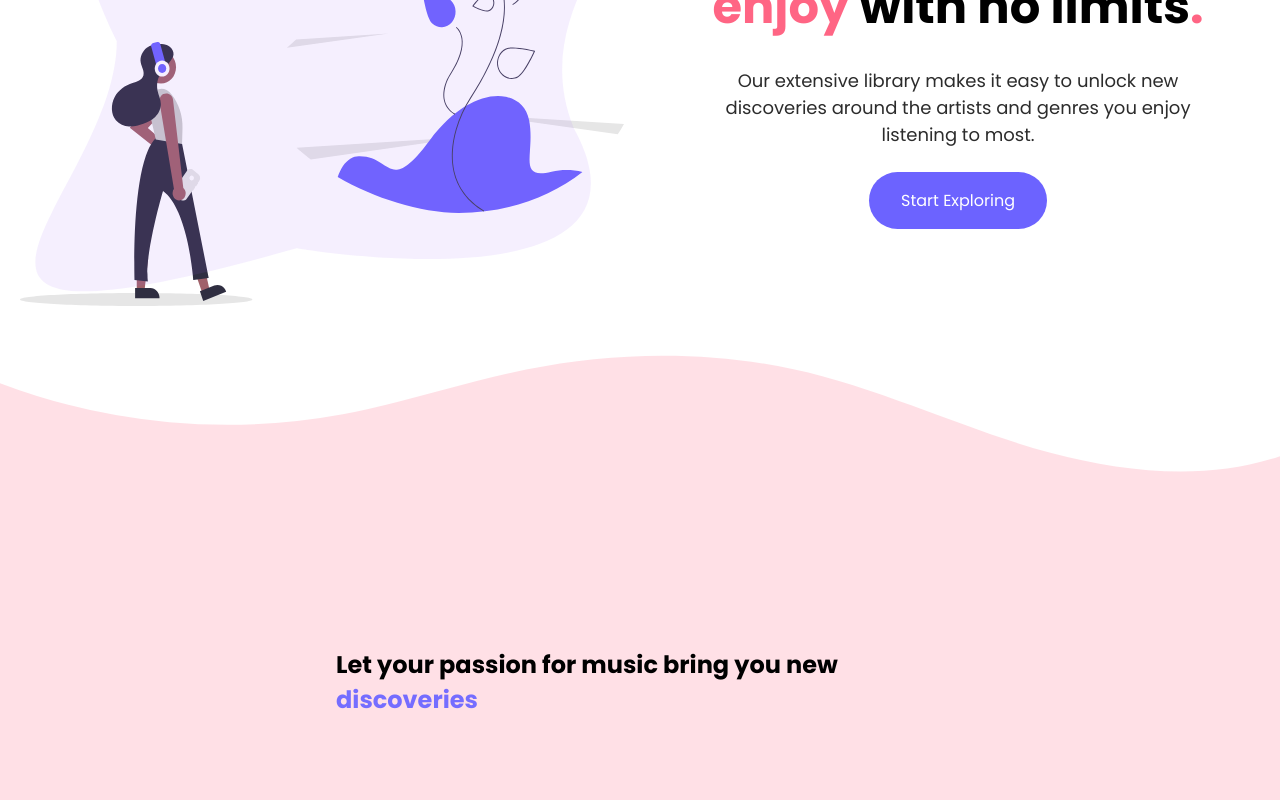
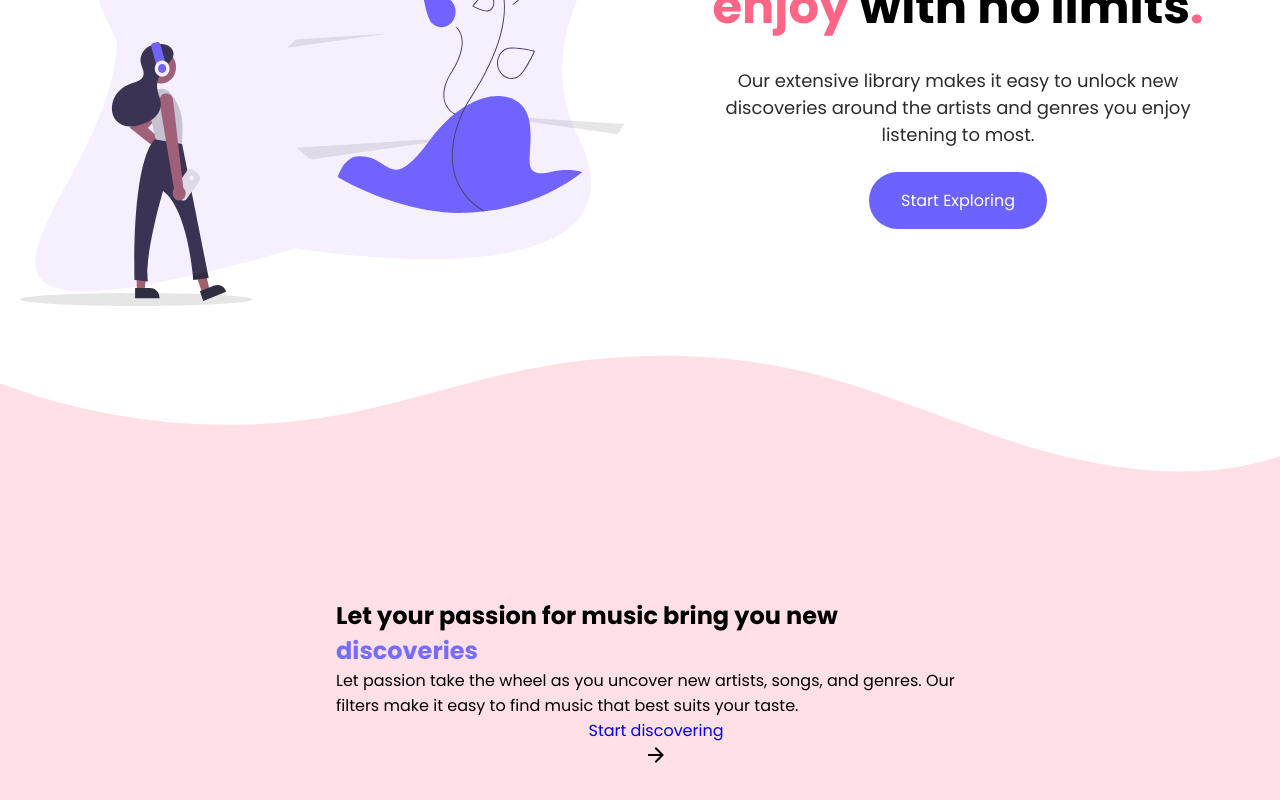
Before and after one commit to jmadrigaladan/spotify-react-api, a React (Create React App) app: page / in a window 1280 px wide. Shown: the part 358-1158 px from the top of the page. Built offline with nearby package versions, Linux system fonts and the light colour scheme.

Commit message:
working on the discover section

```diff
--- a/src/pages/Home.jsx
+++ b/src/pages/Home.jsx
@@ -1,6 +1,8 @@
 import React from "react";
 import Hero from "../components/Hero.jsx";
 import "./Home.css";
+import { Link } from "react-router-dom";
+import { ArrowForward } from "@material-ui/icons";
 
 function Home() {
   return (
@@ -12,6 +14,13 @@ function Home() {
             Let your passion for music bring you new{" "}
             <span className="purpleText">discoveries</span>
           </h1>
+          <p>
+            Let passion take the wheel as you uncover new artists, songs, and
+            genres. Our filters make it easy to find music that best suits your
+            taste.
+          </p>
+          <Link>Start discovering </Link>
+          <ArrowForward />
         </div>
       </section>
     </div>
```
